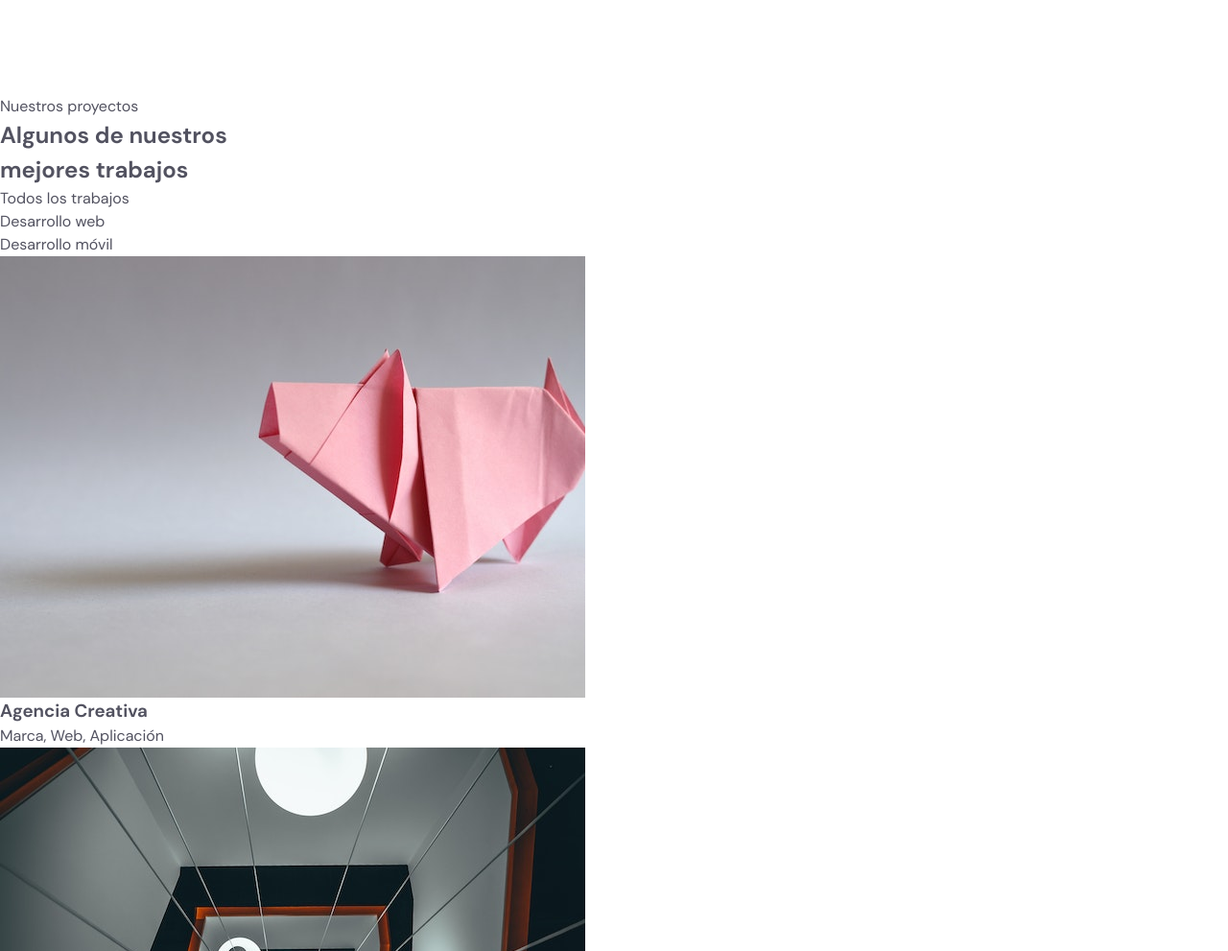
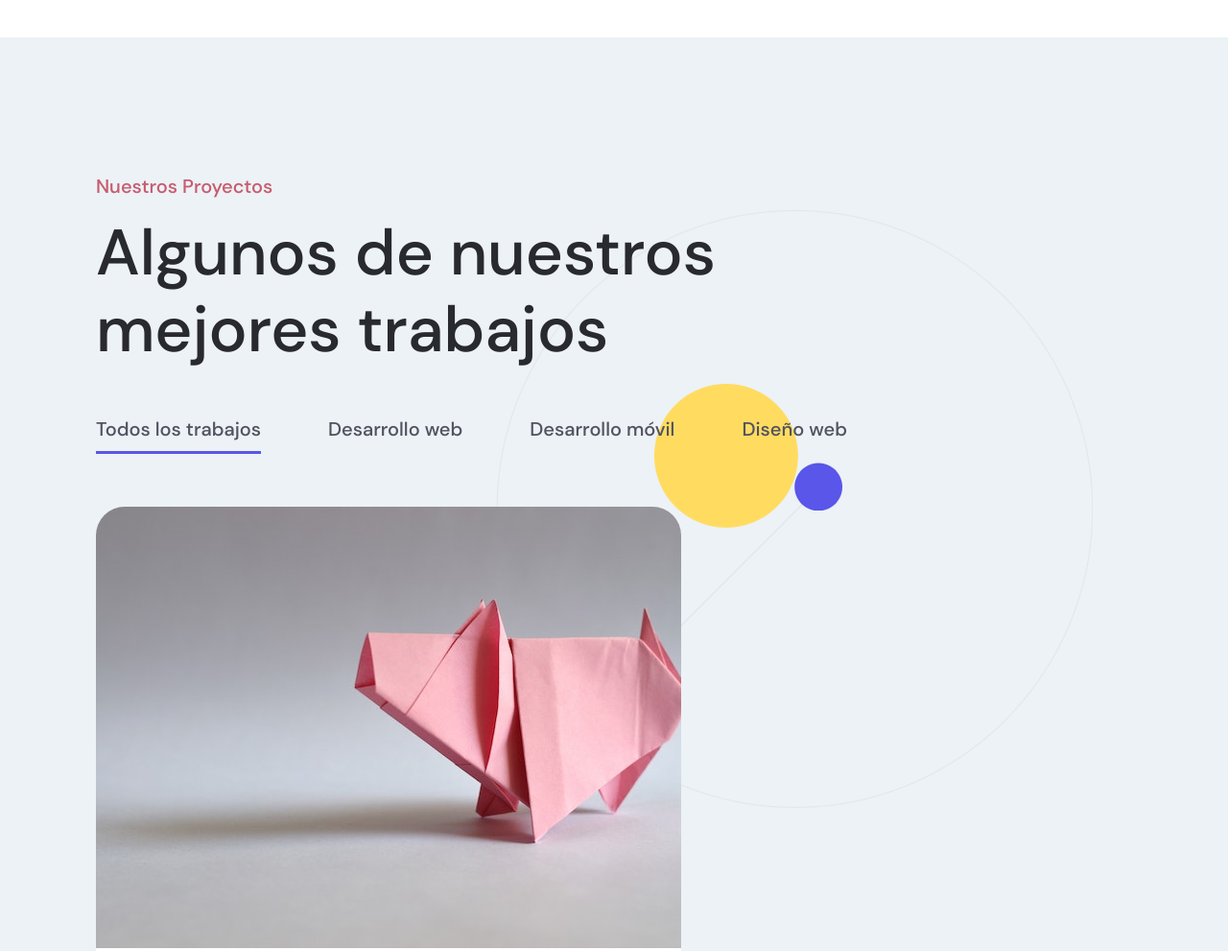
Before and after one commit to JoanMaGam/Design_-_Development_Agency_Website, a plain HTML site: page index.html in a window 1280 px wide. Shown: the part 1860-2851 px from the top of the page at 96% size. Drawn offline with Linux system fonts and the light colour scheme.

Commit message:
projects section styles

```diff
--- a/assets/css/styles.css
+++ b/assets/css/styles.css
@@ -1,5 +1,6 @@
 /* VARIABLES */
 :root {
+    --mx-width: 1320px;
     --color-text-body: #525260;
     --color-primary: #5956e9;
     --color-secondary: #fff;
@@ -9,6 +10,7 @@
     --color-subtitle: #c75c6f;
     --color-title: #292930;
     --color-bg-services: #f8f8f8;
+    --color-bg-projects: #ecf2f6;
 }
 
 /* ESTILOS GENERALES */
@@ -397,11 +399,12 @@ body {
 .layout__services {
     position: relative;
     margin: 14rem 10rem;
+    margin-bottom: 8rem;
     z-index: 1;
 }
 
 .services__grid {
-    max-width: 1320px;
+    max-width: var(--mx-width);
     margin: 0 auto;
 }
 
@@ -410,14 +413,16 @@ body {
     text-align: left;
 }
 
-.services__subtitle {
+.services__subtitle,
+.projects__subtitle {
     font-size: 2rem;
     font-weight: 500;
     color: var(--color-subtitle);
     margin-bottom: 1.5rem;
 }
 
-.services__title {
+.services__title,
+.projects__title {
     font-size: 6.7rem;
     font-weight: 500;
     line-height: 1.2;
@@ -541,3 +546,112 @@ body {
     top: 34%;
     left: 5%;
 }
+
+/* ESTILOS SECCION PROYECTOS */
+
+.layout__projects {
+    position: relative;
+    background-color: var(--color-bg-projects);
+    padding: 14rem 10rem;
+    z-index: 1;
+}
+
+.projects__grid {
+    max-width: var(--mx-width);
+    margin: 0 auto;
+}
+
+.projects__header {
+    margin-bottom: 4rem;
+}
+
+.projects__subtitle {
+    text-transform: capitalize;
+}
+
+.projects__categories {
+    display: flex;
+    flex-direction: row;
+    gap: 7rem;
+    margin-bottom: 5.5rem;
+}
+
+.categories__item {
+    position: relative;
+    font-size: 2rem;
+    font-weight: 500;
+    cursor: pointer;
+    padding: 0.8rem 0;
+    transition: all 150ms ease-in-out;
+}
+
+.categories__item--active,
+.categories__item:hover {
+    border-bottom: 3px solid var(--color-primary);
+}
+
+.projects__all {
+    display: flex;
+    flex-direction: row;
+    flex-wrap: wrap;
+    gap: 4rem 7rem;
+}
+
+.project__container-img {
+    width: 100%;
+    border-radius: 30px 30px 0 0;
+    overflow: hidden;
+}
+
+.project__img {
+    width: 100%;
+    transition: all 800ms ease-in-out;
+}
+
+.projects__project:hover .project__img {
+    transform: scale(1.2);
+}
+
+.project__content {
+    padding: 4rem 5rem;
+    background-color: var(--color-secondary);
+    border-radius: 0 0 30px 30px;
+}
+
+.project__title {
+    font-size: 3.2rem;
+    font-weight: 500;
+    line-height: 1.2;
+    color: var(--color-title);
+    margin-bottom: 1rem;
+    transition: all 300ms ease-in-out;
+}
+
+.project__title:hover {
+    color: var(--color-banner);
+}
+
+.project__tags {
+    font-size: 1.7rem;
+}
+
+.project-shapes__item {
+    position: absolute;
+    z-index: -1;
+    pointer-events: none;
+}
+
+.project-shapes--shape1 {
+    top: 4%;
+    right: 11%;
+}
+
+.project-shapes--shape2 {
+    top: 8%;
+    right: 35%;
+}
+
+.project-shapes--shape3 {
+    top: 38%;
+    left: 5%;
+}
--- a/index.html
+++ b/index.html
@@ -274,7 +274,7 @@
                 </header>
 
                 <ul class="projects__categories">
-                    <li class="categories__item">
+                    <li class="categories__item categories__item--active">
                         Todos los trabajos
                     </li>
                     <li class="categories__item">
@@ -282,6 +282,9 @@
                     </li>
                     <li class="categories__item">
                         Desarrollo móvil
+                    </li>
+                    <li class="categories__item">
+                        Diseño web
                     </li>
                 </ul>
 
```
